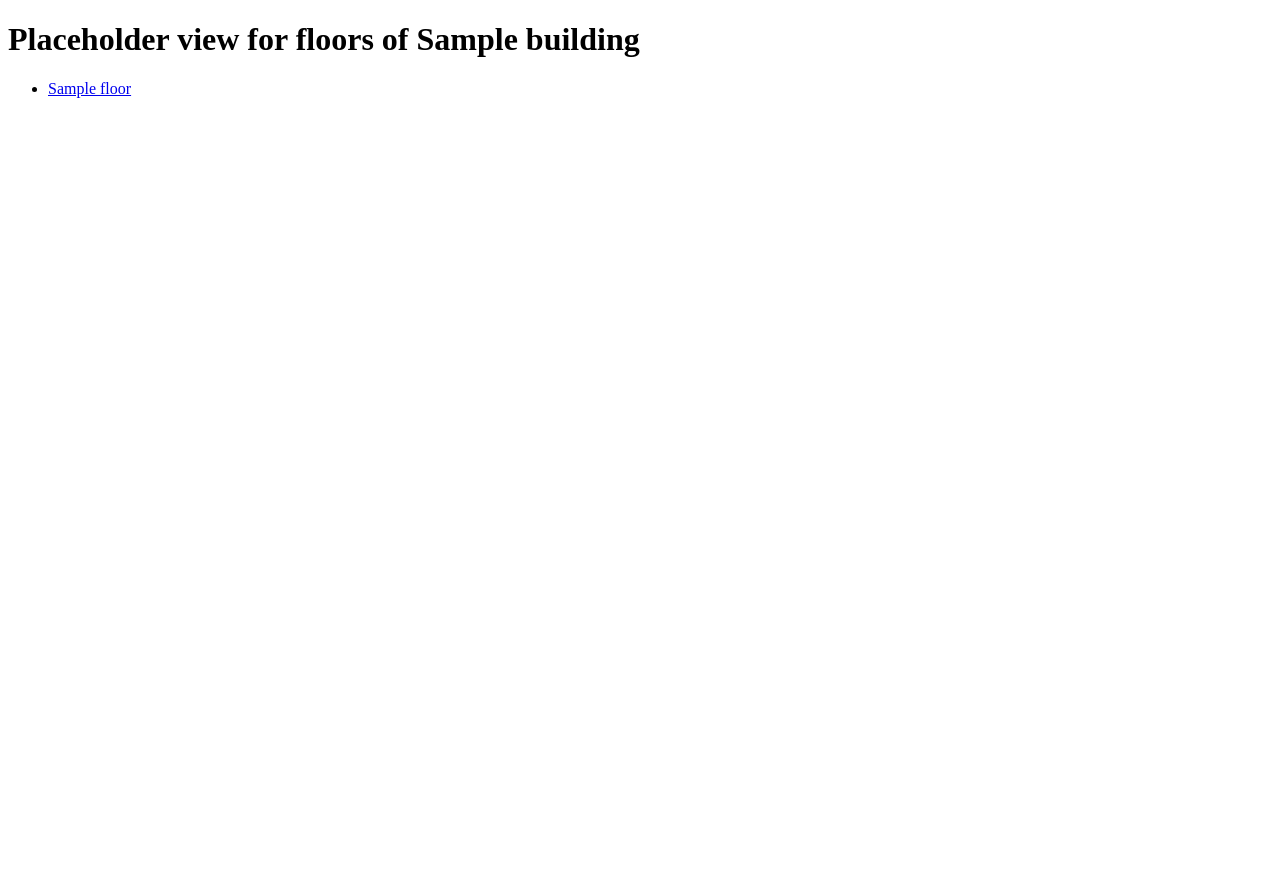
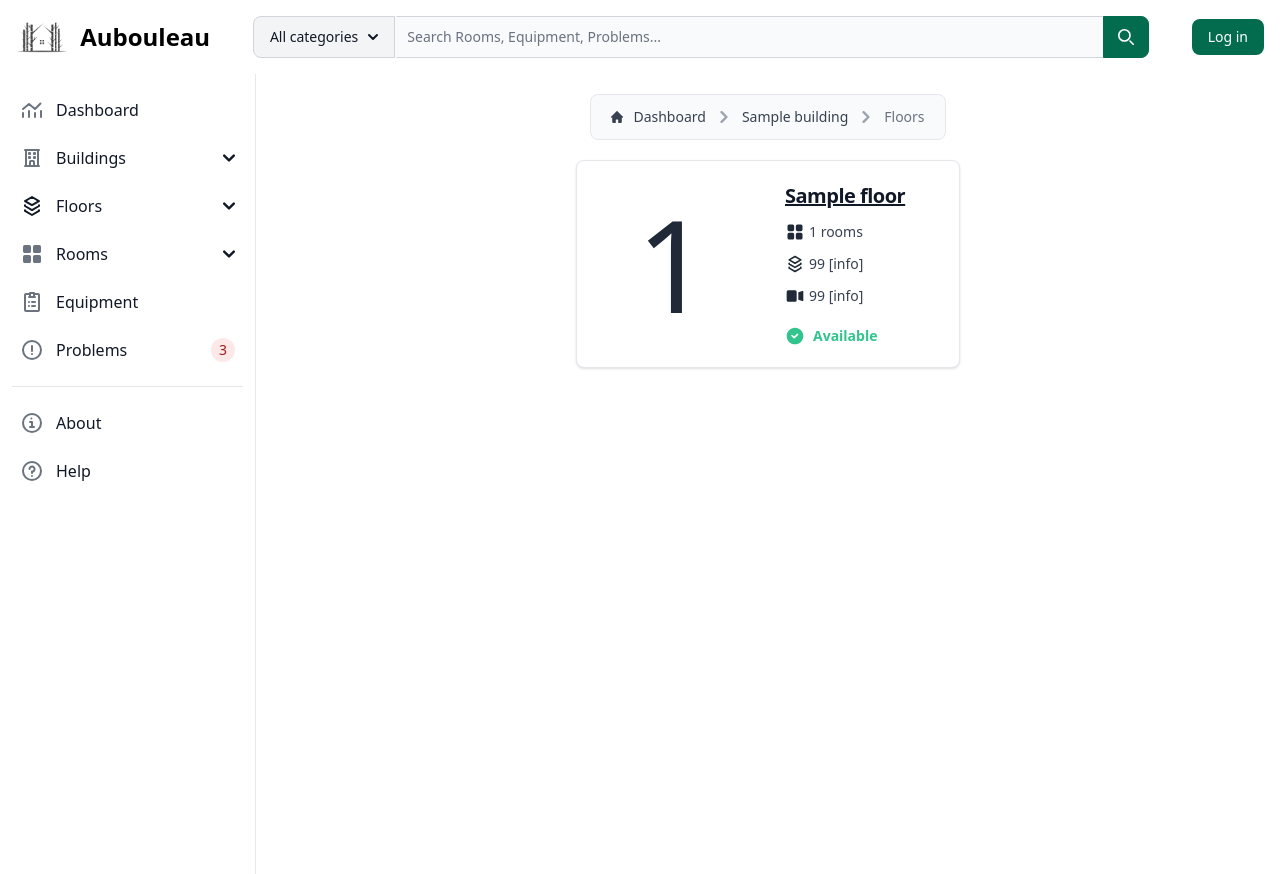
Before and after one commit to Theophile-Wemaere/aubouleau, a Django app: template aubouleau_web/templates/aubouleau_web/floors.html in a window 1280 px wide. Before the commit the page ends 98 px from the top, so only its background shows below. Run offline with Django 5.2, Linux system fonts and the light colour scheme; the template is opened without the code that fills it: most values are stand-ins (such as "Sample title", 1, 10 or a date in 2020); data that the repository does not hold is empty; style sheets or scripts are compiled from the project's sources; some libraries are stand-ins or nearby versions.

Commit message:
updated the /[building_id]/floors view
The /[building_id]/foors endpoint now displays the list of floors of the relevant building.

```diff
--- a/aubouleau_web/templates/aubouleau_web/floors.html
+++ b/aubouleau_web/templates/aubouleau_web/floors.html
@@ -1,19 +1,70 @@
-<!DOCTYPE html>
-<html lang="en">
-    <head>
-        <meta charset="UTF-8">
-        <title>Floors of building {{ building.name }}</title>
-    </head>
-    <body>
-        <h1>Placeholder view for floors of {{ building.name }}</h1>
-        <ul>
+{% extends "aubouleau_web/base.html" %}
+{% load static %}
+
+{% block title %}Aubouleau | {{ building.name }} | Floors{% endblock %}
+
+{% block breadcrumb %}
+<nav class="flex px-5 py-3 text-gray-700 border border-gray-200 rounded-lg bg-gray-50 dark:bg-gray-800 dark:border-gray-700" aria-label="Breadcrumb">
+    <ol class="inline-flex items-center space-x-1 md:space-x-2 rtl:space-x-reverse">
+        <li class="inline-flex items-center">
+            <a href="{% url 'aubouleau_web:index' %}" class="inline-flex items-center text-sm font-medium text-gray-700 hover:text-green-600 dark:text-gray-400 dark:hover:text-white">
+                <svg class="w-3 h-3 me-2.5" aria-hidden="true" xmlns="http://www.w3.org/2000/svg" fill="currentColor" viewBox="0 0 20 20">
+                    <path d="m19.707 9.293-2-2-7-7a1 1 0 0 0-1.414 0l-7 7-2 2a1 1 0 0 0 1.414 1.414L2 10.414V18a2 2 0 0 0 2 2h3a1 1 0 0 0 1-1v-4a1 1 0 0 1 1-1h2a1 1 0 0 1 1 1v4a1 1 0 0 0 1 1h3a2 2 0 0 0 2-2v-7.586l.293.293a1 1 0 0 0 1.414-1.414Z"></path>
+                </svg>
+                Dashboard
+            </a>
+        </li>
+        <li>
+            <div class="flex items-center">
+                <svg class="rtl:rotate-180 block w-3 h-3 mx-1 text-gray-400 " aria-hidden="true" xmlns="http://www.w3.org/2000/svg" fill="none" viewBox="0 0 6 10">
+                    <path stroke="currentColor" stroke-linecap="round" stroke-linejoin="round" stroke-width="2" d="m1 9 4-4-4-4"></path>
+                </svg>
+                <a href="{% url 'aubouleau_web:building_detail' building_id=building.id %}" class="ms-1 text-sm font-medium text-gray-700 hover:text-green-600 md:ms-2 dark:text-gray-400 dark:hover:text-white">{{ building.name }}</a>
+            </div>
+        </li>
+        <li aria-current="page">
+            <div class="flex items-center">
+                <svg class="rtl:rotate-180  w-3 h-3 mx-1 text-gray-400" aria-hidden="true" xmlns="http://www.w3.org/2000/svg" fill="none" viewBox="0 0 6 10">
+                    <path stroke="currentColor" stroke-linecap="round" stroke-linejoin="round" stroke-width="2" d="m1 9 4-4-4-4"></path>
+                </svg>
+                <span class="ms-1 text-sm font-medium text-gray-500 md:ms-2 dark:text-gray-400">Floors</span>
+            </div>
+        </li>
+    </ol>
+</nav>
+{% endblock %}
+
+{% block content %}
+<div class="flex flex-wrap gap-x-20 gap-y-12 flex-grow items-center justify-center px-4 pb-4" id="content">
     {% if floors %}
         {% for floor in floors %}
-        	<li><a href="{% url "aubouleau_web:floor_detail" building.id floor.id %}">{{ floor }}</a></li>
+            <a href="{% url 'aubouleau_web:floor_detail' building.id floor.id %}" class="flex flex-col items-center bg-white border border-gray-200 rounded-lg shadow min-w-96 max-h-52 md:flex-row md:max-w-xl hover:bg-gray-100 dark:border-gray-700 dark:bg-gray-800 dark:hover:bg-gray-700">
+                <p class="text-center text-gray-800 md:text-9xl md:leading-[13rem] h-96 md:h-52 md:w-48">{{ floor.number }}</p>
+                <div class="flex flex-col justify-between p-4 leading-normal gap-3">
+                    <h5 class="text-xl font-bold underline tracking-tight text-gray-900 dark:text-white">{{ floor.name }}</h5>
+                    <ul class="flex flex-col gap-3">
+                        <li class="flex flex-row items-center gap-1">
+                            <svg class="w-[20px] h-[20px] text-gray-800 dark:text-white" aria-hidden="true" xmlns="http://www.w3.org/2000/svg" width="24" height="24" fill="currentColor" viewBox="0 0 24 24"><path fill-rule="evenodd" d="M4.857 3A1.857 1.857 0 0 0 3 4.857v4.286C3 10.169 3.831 11 4.857 11h4.286A1.857 1.857 0 0 0 11 9.143V4.857A1.857 1.857 0 0 0 9.143 3H4.857Zm10 0A1.857 1.857 0 0 0 13 4.857v4.286c0 1.026.831 1.857 1.857 1.857h4.286A1.857 1.857 0 0 0 21 9.143V4.857A1.857 1.857 0 0 0 19.143 3h-4.286Zm-10 10A1.857 1.857 0 0 0 3 14.857v4.286C3 20.169 3.831 21 4.857 21h4.286A1.857 1.857 0 0 0 11 19.143v-4.286A1.857 1.857 0 0 0 9.143 13H4.857Zm10 0A1.857 1.857 0 0 0 13 14.857v4.286c0 1.026.831 1.857 1.857 1.857h4.286A1.857 1.857 0 0 0 21 19.143v-4.286A1.857 1.857 0 0 0 19.143 13h-4.286Z" clip-rule="evenodd"/></svg>
+                            <p class="font-normal text-sm text-gray-700 dark:text-gray-400">{{ floor.count_rooms }} rooms</p>
+                        </li>
+                        <li class="flex flex-row items-center gap-1">
+                            <svg class="w-[20px] h-[20px] text-gray-800 dark:text-white" aria-hidden="true" xmlns="http://www.w3.org/2000/svg" width="24" height="24" fill="none" viewBox="0 0 24 24"><path stroke="currentColor" stroke-linecap="round" stroke-linejoin="round" stroke-width="2" d="M5.005 11.19V12l6.998 4.042L19 12v-.81M5 16.15v.81L11.997 21l6.998-4.042v-.81M12.003 3 5.005 7.042l6.998 4.042L19 7.042 12.003 3Z"/></svg>
+                            <p class="font-normal text-sm text-gray-700 dark:text-gray-400">99 [info]</p>
+                        </li>
+                        <li class="flex flex-row items-center gap-1">
+                            <svg class="w-[20px] h-[20px] text-gray-800 dark:text-white" aria-hidden="true" xmlns="http://www.w3.org/2000/svg" width="24" height="24" fill="currentColor" viewBox="0 0 24 24"><path fill-rule="evenodd" d="M14 7a2 2 0 0 0-2-2H4a2 2 0 0 0-2 2v10a2 2 0 0 0 2 2h8a2 2 0 0 0 2-2V7Zm2 9.387 4.684 1.562A1 1 0 0 0 22 17V7a1 1 0 0 0-1.316-.949L16 7.613v8.774Z" clip-rule="evenodd"></path></svg>
+                            <p class="font-normal text-sm text-gray-700 dark:text-gray-400">99 [info]</p>
+                        </li>
+                    </ul>
+                    <div class="flex flex-row items-center gap-2 mt-2">
+                        <svg class="w-[20px] h-[20px] text-green-400 dark:text-white" aria-hidden="true" xmlns="http://www.w3.org/2000/svg" width="24" height="24" fill="currentColor" viewBox="0 0 24 24"><path fill-rule="evenodd" d="M2 12C2 6.477 6.477 2 12 2s10 4.477 10 10-4.477 10-10 10S2 17.523 2 12Zm13.707-1.293a1 1 0 0 0-1.414-1.414L11 12.586l-1.793-1.793a1 1 0 0 0-1.414 1.414l2.5 2.5a1 1 0 0 0 1.414 0l4-4Z" clip-rule="evenodd"></path></svg>
+                        <p class="font-bold text-sm text-green-400 dark:text-green-400">Available</p>
+                    </div>
+                </div>
+            </a>
         {% endfor %}
     {% else %}
         <p>No floors to show.</p>
     {% endif %}
-        </ul>
-    </body>
-</html>
+</div>
+{% endblock %}
```
Lines whose indentation alone changed are shown as unchanged.
